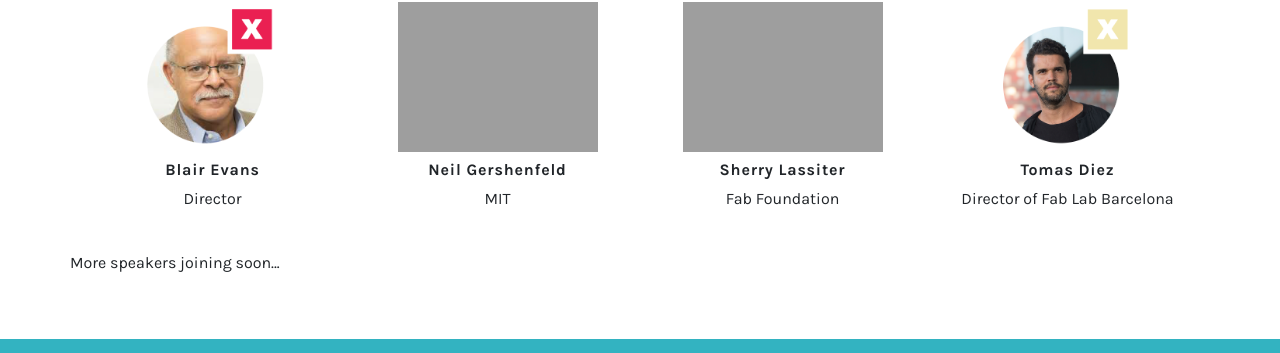
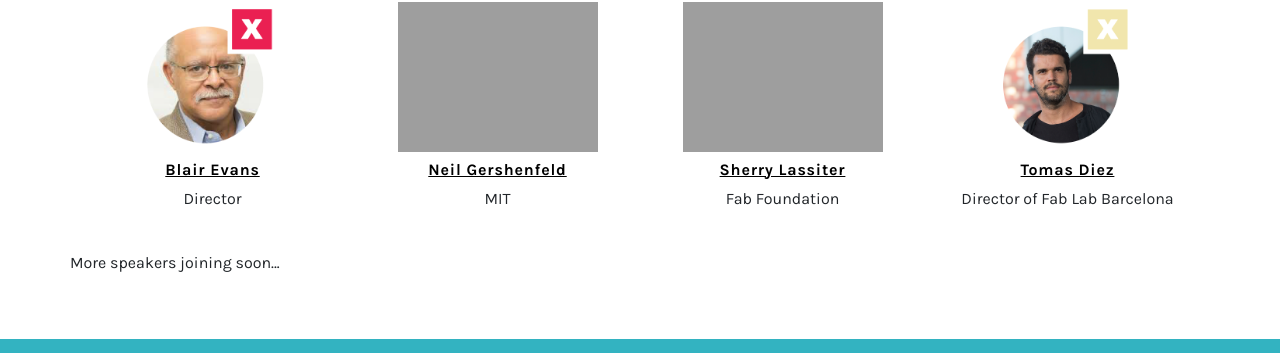
Before and after one commit to fabfoundation/fabxlive2020, a Jekyll site: the page built from index.html, in a window 1280 px wide and 1400 px high, scrolled down 3251 px. Shown: the part 101-454 px from the top of the window. Built offline with Jekyll 4.4.1, drawn with Linux system fonts in a browser that asks for light colours; nearby versions of some CDN libraries.

Commit message:
Underline speaker names

```diff
--- a/assets/main.scss
+++ b/assets/main.scss
@@ -14,6 +14,10 @@
   font-family: 'Roboto';
   font-weight: 500;
   letter-spacing: 0.0357em;
+}
+
+a {
+  color: black;
 }
 
 // Extra large devices (large desktops, 1200px and up)
--- a/index.html
+++ b/index.html
@@ -265,9 +265,9 @@
       {% for item in site.speakers %}
       <article class="col-md-6 col-lg-4 col-xl-3 text-center mb-4">
         <a data-toggle="modal" data-target="#speaker{{forloop.index}}" href="#">
-          <img src="{{ item.picture | absolute_url }}" class="img-fluid mb-2" style="max-height:150px;" alt=""/>
+          <img src="{{ item.picture | absolute_url }}" class="img-fluid mb-2 speaker-image" style="max-height:150px;" alt=""/>
+          <h6><u>{{item.name}}</u></h6>
         </a>
-        <h6>{{item.name}}</h6>
         <p>{{item.institution}}</p>
 
         <div class="modal fade" id="speaker{{forloop.index}}" tabindex="-1" role="dialog">
```
